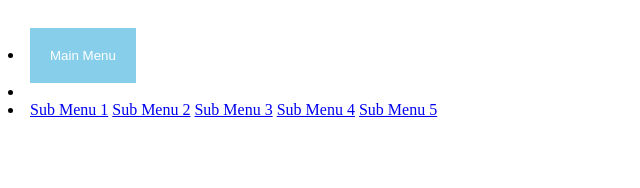
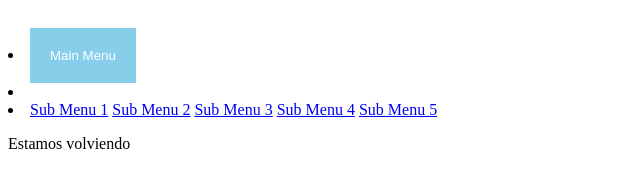
Before and after one commit to daimerg/Disney, a plain HTML site: page index.html in a window 1280 px wide. Shown: the whole page, without its empty margins (0-640 px from the left). Drawn offline with Linux system fonts and the light colour scheme.

Commit message:
Mi primer cambio

```diff
--- a/index.html
+++ b/index.html
@@ -52,6 +52,9 @@
             <a href="http://wwww.tudominio.com/page4.html">Sub Menu 4</a>
             <a href="http://wwww.tudominio.com/page5.html">Sub Menu 5</a>
     </div>
+    <p>
+        Estamos volviendo
+    </p>
 
 </body>
 
```
